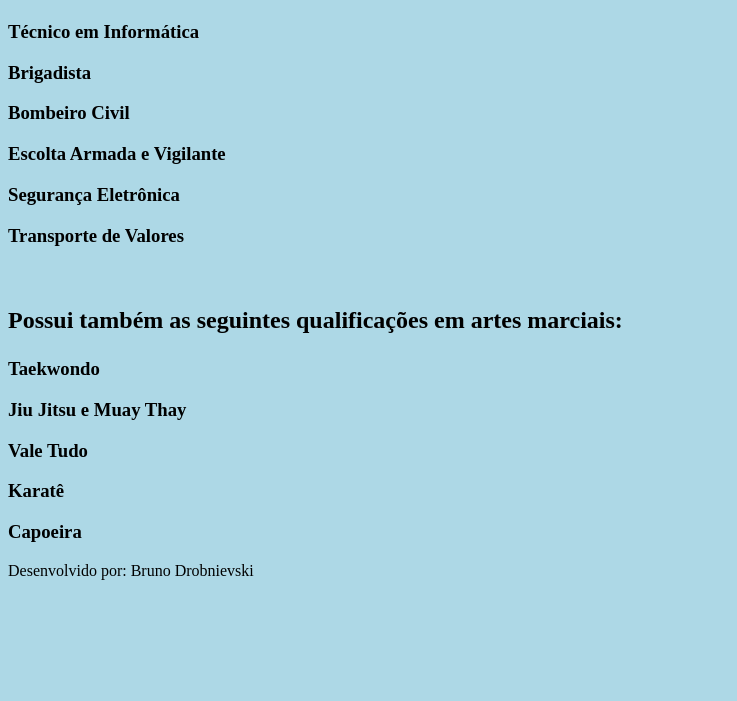
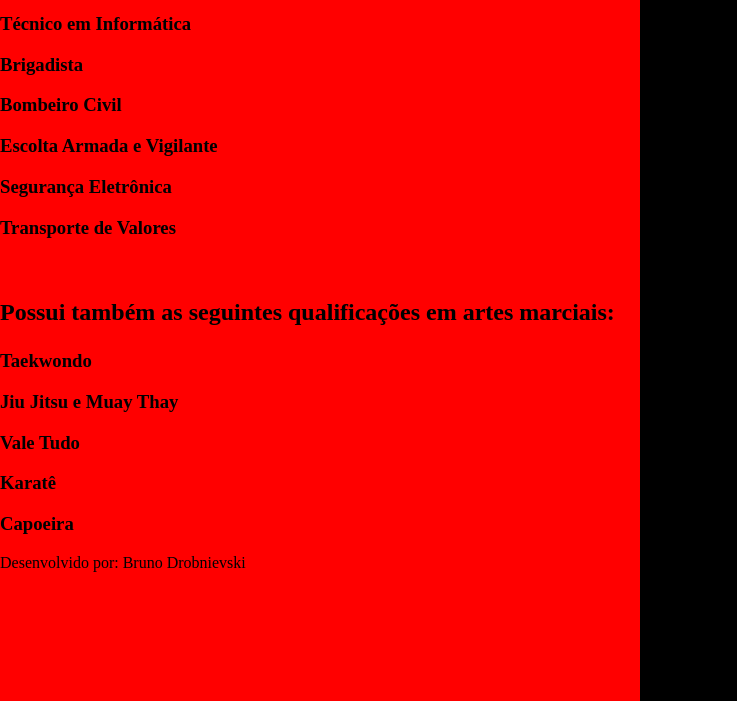
Before and after one commit to Brunodro1/testes_href, a plain HTML site: page index.html in a window 1280 px wide. Shown: the part 99-800 px from the top of the page, without its empty margins (0-737 px from the left). Drawn offline with Linux system fonts and the light colour scheme.

Commit message:
add body verm e preto

```diff
--- a/styles.css
+++ b/styles.css
@@ -1,3 +1,5 @@
 body {
-    background-color: lightblue;
+    background: linear-gradient(to right, red 50%, black 50%);
+    height: 100vh;
+    margin: 0;
 }
```
